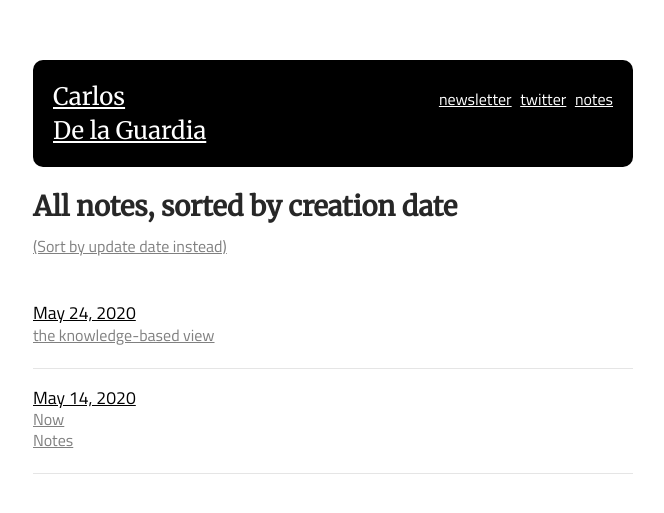
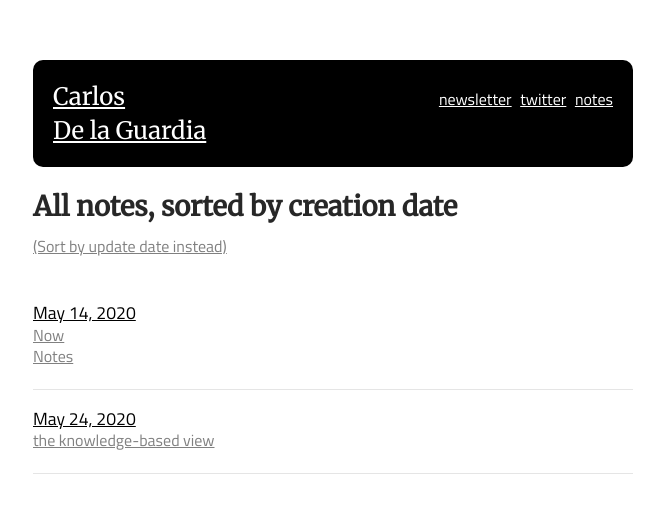
Before and after one commit to dela3499/dela3499.github.io, a Jekyll site: the page built from notes/created.md, in a window 1280 px wide. Shown: the top 513 px of the page, without its empty margins (307-971 px from the left). Built offline with Jekyll 4.4.1, drawn with Linux system fonts in a browser that asks for light colours.

Commit message:
sort dates in index pages

```diff
--- a/_layouts/page_index.html
+++ b/_layouts/page_index.html
@@ -17,7 +17,7 @@ layout: base
     </div>
 
     <div class="post__list">
-    {% assign date_groups = page.pages | group_by: 'date_created' %}
+    {% assign date_groups = page.pages | group_by: 'date_created' | sort:"name" %}
         {% for date_group in date_groups %}
             <div class="date_group" id="{{ date_group.name }}">
                 <h3>
```
